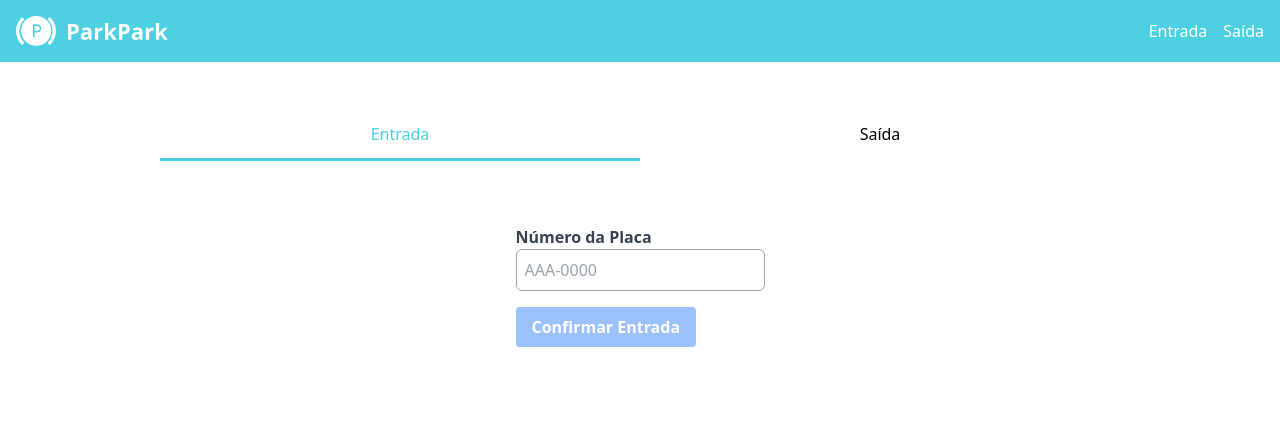
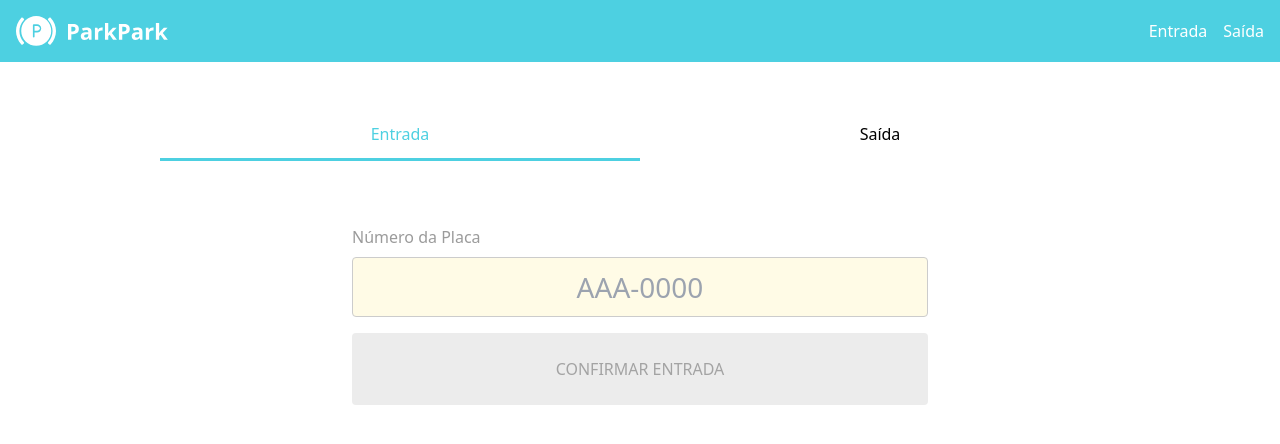
Before and after one commit to ecpieritz/parking-app, a Next.js app: page / in a window 1280 px wide. Shown: the top 444 px of the page. Built offline with nearby package versions, Linux system fonts and the light colour scheme.

Commit message:
style: add entranceForm css

```diff
--- a/src/components/entranceForm.jsx
+++ b/src/components/entranceForm.jsx
@@ -28,7 +28,7 @@ export default function EntranceForm() {
         </div>
         <button
           type="submit"
-          className={`bg-blue-500 text-white font-bold py-2 px-4 rounded ${plateNumber.length === 8 ? '' : 'opacity-50 cursor-not-allowed'}`}
+          className={`py-6 ${plateNumber.length === 8 ? '' : 'opacity-50 cursor-not-allowed'}`}
           disabled={plateNumber.length !== 8}
         >
           Confirmar Entrada
--- a/src/styles/globals.css
+++ b/src/styles/globals.css
@@ -74,5 +74,52 @@ main {
   border-bottom: 3px solid var(--pp-blue);
   color: var(--pp-blue);
 }
+/* END Menu */
 
-/* END Menu */
+/* START Entrance Form */
+.pp-entrance-form{
+  width: 60%;
+}
+
+.pp-entrance-form label{
+  color: var(--pp-gray);
+  font-weight: 400;
+  margin-bottom: 8px;
+}
+
+.pp-entrance-form input{
+  background-color: var(--pp-yellow-light);
+  border: 1px solid #CCCCCC;
+  border-radius: 4px;
+  color: var(--pp-gray);
+  text-align: center;
+  font-size: 28px;
+}
+
+.pp-entrance-form input:focus{
+  background-color: var(--pp-yellow-light);
+  color: #0A261D;
+  outline: 1px solid #CCCCCC;
+}
+
+.pp-entrance-form button{
+  width: 100%;
+  text-transform: uppercase;
+  border-radius: 4px;
+  background-color: var(--pp-green);
+  color: var(--pp-white);
+}
+
+.pp-entrance-form button:disabled{
+  background-color: var(--pp-gray-light);
+  color: var(--pp-gray-dark);
+}
+
+@media(max-width: 760px){
+  .pp-entrance-form{
+    width: 100%;
+    padding: 0 15px;
+  }
+
+}
+/* END Entrance Form */
```
